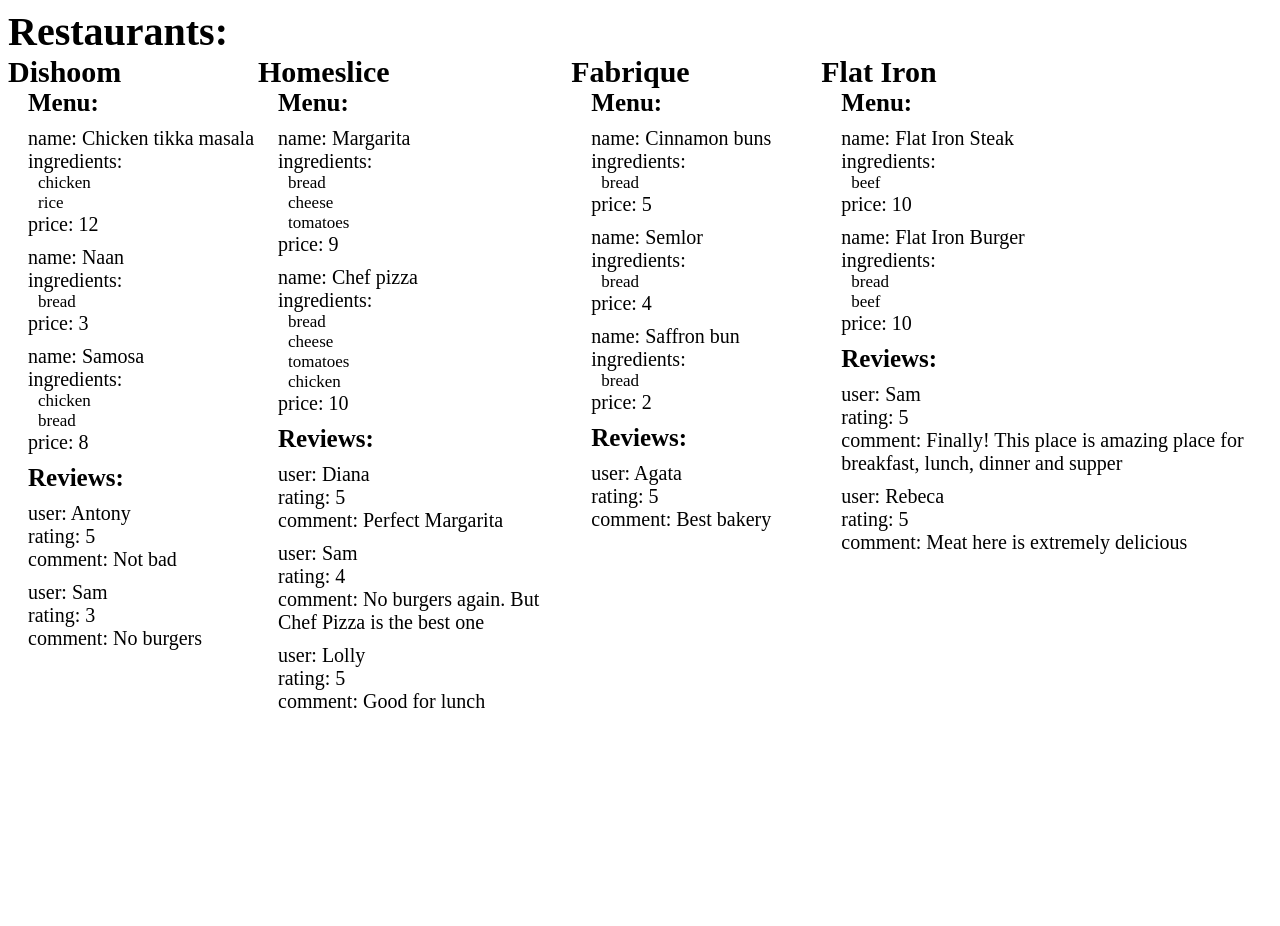
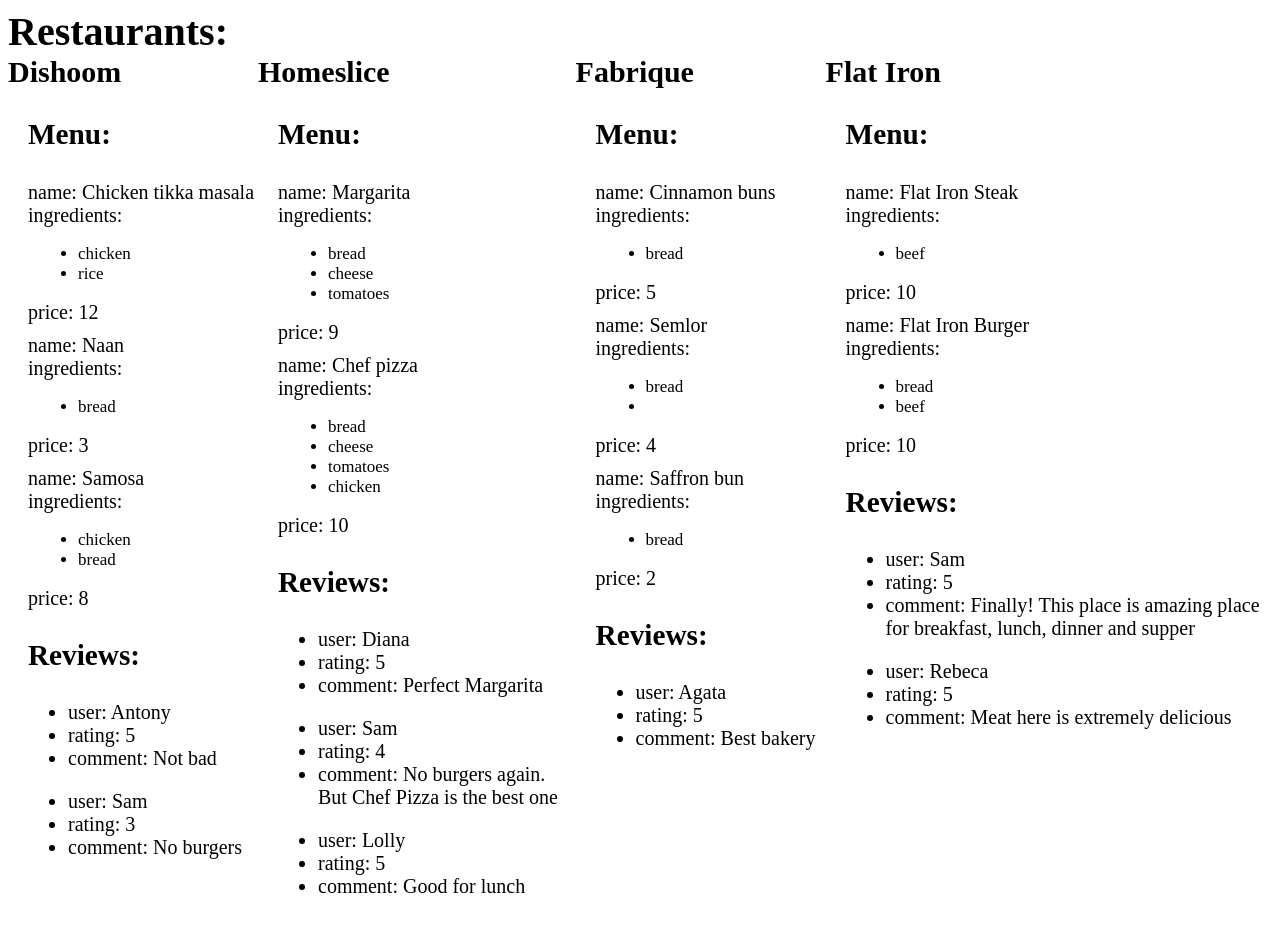
Before and after one commit to WhyLesS/Reactives, a React (Vite) app: page / in a window 1280 px wide. Before the commit the page ends 800 px from the top, so only its background shows below. Built offline with nearby package versions, Linux system fonts and the light colour scheme.

Commit message:
feature: Правка тегов.

```diff
--- a/src/main.jsx
+++ b/src/main.jsx
@@ -12,15 +12,15 @@ ReactDOM.createRoot(document.getElementById('root')).render(
       <div className='names'>
         {restaurants[0].name}
         <div className='menu'>
-          Menu:
+          <h3>Menu:</h3>
           <div className='menuContent'>
             <div>name: {restaurants[0].menu[0].name}</div>
             <div>
               ingredients:
-              <div className='ingredients'>
-                <div>{restaurants[0].menu[0].ingredients[0]}</div>
-                <div>{restaurants[0].menu[0].ingredients[1]}</div>
-              </div>
+              <ul className='ingredients'>
+                <li>{restaurants[0].menu[0].ingredients[0]}</li>
+                <li>{restaurants[0].menu[0].ingredients[1]}</li>
+              </ul>
             </div>
             <div>price: {restaurants[0].menu[0].price}</div>
           </div>
@@ -29,9 +29,9 @@ ReactDOM.createRoot(document.getElementById('root')).render(
             <div>name: {restaurants[0].menu[1].name}</div>
             <div>
               ingredients:
-              <div className='ingredients'>
-                <div>{restaurants[0].menu[1].ingredients[0]}</div>
-              </div>
+              <ul className='ingredients'>
+                <li>{restaurants[0].menu[1].ingredients[0]}</li>
+              </ul>
             </div>
             <div>price: {restaurants[0].menu[1].price}</div>
           </div>
@@ -40,27 +40,27 @@ ReactDOM.createRoot(document.getElementById('root')).render(
             <div>name: {restaurants[0].menu[2].name}</div>
             <div>
               ingredients:
-              <div className='ingredients'>
-                <div>{restaurants[0].menu[2].ingredients[0]}</div>
-                <div>{restaurants[0].menu[2].ingredients[1]}</div>
-              </div>
+              <ul className='ingredients'>
+                <li>{restaurants[0].menu[2].ingredients[0]}</li>
+                <li>{restaurants[0].menu[2].ingredients[1]}</li>
+              </ul>
             </div>
             <div>price: {restaurants[0].menu[2].price}</div>
           </div>
         </div>
 
         <div className='reviews'>
-          Reviews:
-          <div className='reviewsContent'>
-            <div>user: {restaurants[0].reviews[0].user}</div>
-            <div>rating: {restaurants[0].reviews[0].rating}</div>
-            <div>comment: {restaurants[0].reviews[0].text}</div>
-          </div>
-          <div className='reviewsContent'>
-            <div>user: {restaurants[0].reviews[1].user}</div>
-            <div>rating: {restaurants[0].reviews[1].rating}</div>
-            <div>comment: {restaurants[0].reviews[1].text}</div>
-          </div>
+          <h3>Reviews:</h3>
+          <ul className='reviewsContent'>
+            <li>user: {restaurants[0].reviews[0].user}</li>
+            <li>rating: {restaurants[0].reviews[0].rating}</li>
+            <li>comment: {restaurants[0].reviews[0].text}</li>
+          </ul>
+          <ul className='reviewsContent'>
+            <li>user: {restaurants[0].reviews[1].user}</li>
+            <li>rating: {restaurants[0].reviews[1].rating}</li>
+            <li>comment: {restaurants[0].reviews[1].text}</li>
+          </ul>
         </div>
       </div>
 
@@ -68,16 +68,16 @@ ReactDOM.createRoot(document.getElementById('root')).render(
       <div className='names'>
         {restaurants[1].name}
         <div className='menu'>
-          Menu:
+          <h3>Menu:</h3>
           <div className='menuContent'>
             <div>name: {restaurants[1].menu[0].name}</div>
             <div>
               ingredients:
-              <div className='ingredients'>
-                <div>{restaurants[1].menu[0].ingredients[0]}</div>
-                <div>{restaurants[1].menu[0].ingredients[1]}</div>
-                <div>{restaurants[1].menu[0].ingredients[2]}</div>
-              </div>
+              <ul className='ingredients'>
+                <li>{restaurants[1].menu[0].ingredients[0]}</li>
+                <li>{restaurants[1].menu[0].ingredients[1]}</li>
+                <li>{restaurants[1].menu[0].ingredients[2]}</li>
+              </ul>
             </div>
             <div>price: {restaurants[1].menu[0].price}</div>
           </div>
@@ -86,34 +86,34 @@ ReactDOM.createRoot(document.getElementById('root')).render(
             <div>name: {restaurants[1].menu[1].name}</div>
             <div>
               ingredients:
-              <div className='ingredients'>
-                <div>{restaurants[1].menu[1].ingredients[0]}</div>
-                <div>{restaurants[1].menu[1].ingredients[1]}</div>
-                <div>{restaurants[1].menu[1].ingredients[2]}</div>
-                <div>{restaurants[1].menu[1].ingredients[3]}</div>
-              </div>
+              <ul className='ingredients'>
+                <li>{restaurants[1].menu[1].ingredients[0]}</li>
+                <li>{restaurants[1].menu[1].ingredients[1]}</li>
+                <li>{restaurants[1].menu[1].ingredients[2]}</li>
+                <li>{restaurants[1].menu[1].ingredients[3]}</li>
+              </ul>
             </div>
             <div>price: {restaurants[1].menu[1].price}</div>
           </div>
         </div>
 
         <div className='reviews'>
-          Reviews:
-          <div className='reviewsContent'>
-            <div>user: {restaurants[1].reviews[0].user}</div>
-            <div>rating: {restaurants[1].reviews[0].rating}</div>
-            <div>comment: {restaurants[1].reviews[0].text}</div>
-          </div>
-          <div className='reviewsContent'>
-            <div>user: {restaurants[1].reviews[1].user}</div>
-            <div>rating: {restaurants[1].reviews[1].rating}</div>
-            <div>comment: {restaurants[1].reviews[1].text}</div>
-          </div>
-          <div className='reviewsContent'>
-            <div>user: {restaurants[1].reviews[2].user}</div>
-            <div>rating: {restaurants[1].reviews[2].rating}</div>
-            <div>comment: {restaurants[1].reviews[2].text}</div>
-          </div>
+          <h3>Reviews:</h3>
+          <ul className='reviewsContent'>
+            <li>user: {restaurants[1].reviews[0].user}</li>
+            <li>rating: {restaurants[1].reviews[0].rating}</li>
+            <li>comment: {restaurants[1].reviews[0].text}</li>
+          </ul>
+          <ul className='reviewsContent'>
+            <li>user: {restaurants[1].reviews[1].user}</li>
+            <li>rating: {restaurants[1].reviews[1].rating}</li>
+            <li>comment: {restaurants[1].reviews[1].text}</li>
+          </ul>
+          <ul className='reviewsContent'>
+            <li>user: {restaurants[1].reviews[2].user}</li>
+            <li>rating: {restaurants[1].reviews[2].rating}</li>
+            <li>comment: {restaurants[1].reviews[2].text}</li>
+          </ul>
         </div>
       </div>
 
@@ -122,14 +122,14 @@ ReactDOM.createRoot(document.getElementById('root')).render(
       <div className='names'>
         {restaurants[2].name}
         <div className='menu'>
-          Menu:
+          <h3>Menu:</h3>
           <div className='menuContent'>
             <div>name: {restaurants[2].menu[0].name}</div>
             <div>
               ingredients:
-              <div className='ingredients'>
-                <div>{restaurants[2].menu[0].ingredients[0]}</div>
-              </div>
+              <ul className='ingredients'>
+                <li>{restaurants[2].menu[0].ingredients[0]}</li>
+              </ul>
             </div>
             <div>price: {restaurants[2].menu[0].price}</div>
           </div>
@@ -138,10 +138,10 @@ ReactDOM.createRoot(document.getElementById('root')).render(
             <div>name: {restaurants[2].menu[1].name}</div>
             <div>
               ingredients:
-              <div className='ingredients'>
-                <div>{restaurants[2].menu[2].ingredients[0]}</div>
-                <div>{restaurants[2].menu[2].ingredients[1]}</div>
-              </div>
+              <ul className='ingredients'>
+                <li>{restaurants[2].menu[2].ingredients[0]}</li>
+                <li>{restaurants[2].menu[2].ingredients[1]}</li>
+              </ul>
             </div>
             <div>price: {restaurants[2].menu[2].price}</div>
           </div>
@@ -150,21 +150,21 @@ ReactDOM.createRoot(document.getElementById('root')).render(
             <div>name: {restaurants[2].menu[2].name}</div>
             <div>
               ingredients:
-              <div className='ingredients'>
-                <div>{restaurants[2].menu[2].ingredients[0]}</div>
-              </div>
+              <ul className='ingredients'>
+                <li>{restaurants[2].menu[2].ingredients[0]}</li>
+              </ul>
             </div>
             <div>price: {restaurants[2].menu[1].price}</div>
           </div>
         </div>
 
         <div className='reviews'>
-          Reviews:
-          <div className='reviewsContent'>
-            <div>user: {restaurants[2].reviews[0].user}</div>
-            <div>rating: {restaurants[2].reviews[0].rating}</div>
-            <div>comment: {restaurants[2].reviews[0].text}</div>
-          </div>
+          <h3>Reviews:</h3>
+          <ul className='reviewsContent'>
+            <li>user: {restaurants[2].reviews[0].user}</li>
+            <li>rating: {restaurants[2].reviews[0].rating}</li>
+            <li>comment: {restaurants[2].reviews[0].text}</li>
+          </ul>
         </div>
       </div>
 
@@ -173,14 +173,14 @@ ReactDOM.createRoot(document.getElementById('root')).render(
       <div className='names'>
         {restaurants[3].name}
         <div className='menu'>
-          Menu:
+          <h3>Menu:</h3>
           <div className='menuContent'>
             <div>name: {restaurants[3].menu[0].name}</div>
             <div>
               ingredients:
-              <div className='ingredients'>
-                <div>{restaurants[3].menu[0].ingredients[0]}</div>
-              </div>
+              <ul className='ingredients'>
+                <li>{restaurants[3].menu[0].ingredients[0]}</li>
+              </ul>
             </div>
             <div>price: {restaurants[3].menu[0].price}</div>
           </div>
@@ -189,27 +189,27 @@ ReactDOM.createRoot(document.getElementById('root')).render(
             <div>name: {restaurants[3].menu[1].name}</div>
             <div>
               ingredients:
-              <div className='ingredients'>
-                <div>{restaurants[3].menu[1].ingredients[0]}</div>
-                <div>{restaurants[3].menu[1].ingredients[1]}</div>
-              </div>
+              <ul className='ingredients'>
+                <li>{restaurants[3].menu[1].ingredients[0]}</li>
+                <li>{restaurants[3].menu[1].ingredients[1]}</li>
+              </ul>
             </div>
             <div>price: {restaurants[3].menu[1].price}</div>
           </div>
         </div>
 
         <div className='reviews'>
-          Reviews:
-          <div className='reviewsContent'>
-            <div>user: {restaurants[3].reviews[0].user}</div>
-            <div>rating: {restaurants[3].reviews[0].rating}</div>
-            <div>comment: {restaurants[3].reviews[0].text}</div>
-          </div>
-          <div className='reviewsContent'>
-            <div>user: {restaurants[3].reviews[1].user}</div>
-            <div>rating: {restaurants[3].reviews[1].rating}</div>
-            <div>comment: {restaurants[3].reviews[1].text}</div>
-          </div>
+          <h3>Reviews:</h3>
+          <ul className='reviewsContent'>
+            <li>user: {restaurants[3].reviews[0].user}</li>
+            <li>rating: {restaurants[3].reviews[0].rating}</li>
+            <li>comment: {restaurants[3].reviews[0].text}</li>
+          </ul>
+          <ul className='reviewsContent'>
+            <li>user: {restaurants[3].reviews[1].user}</li>
+            <li>rating: {restaurants[3].reviews[1].rating}</li>
+            <li>comment: {restaurants[3].reviews[1].text}</li>
+          </ul>
         </div>
       </div>
     </div>
```
